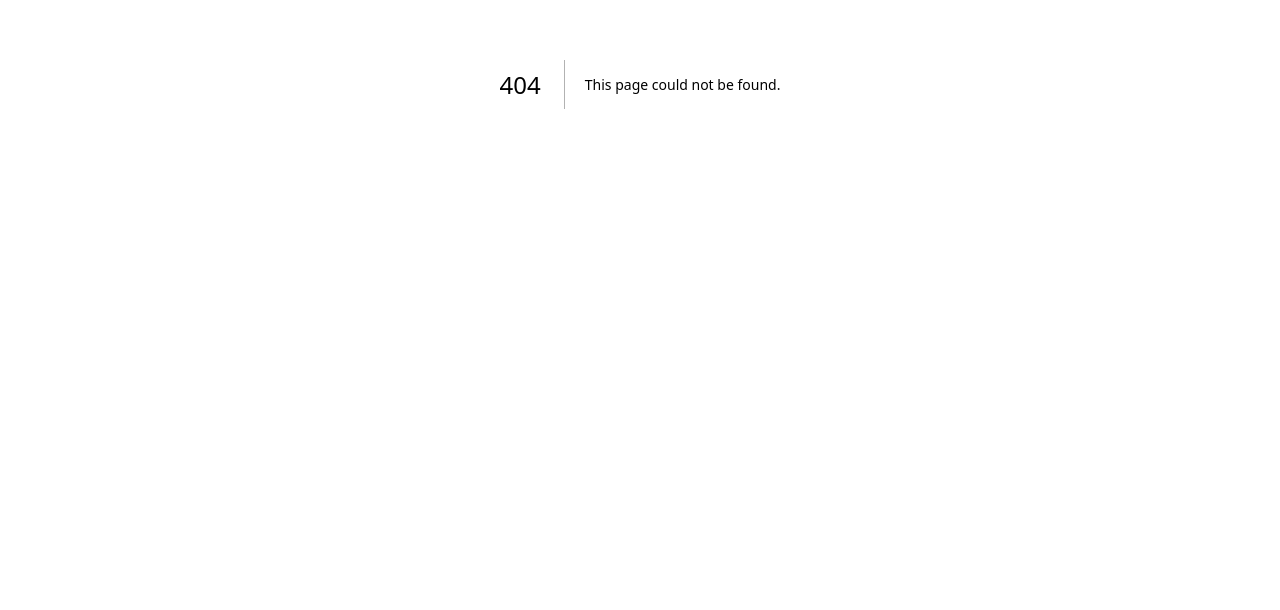
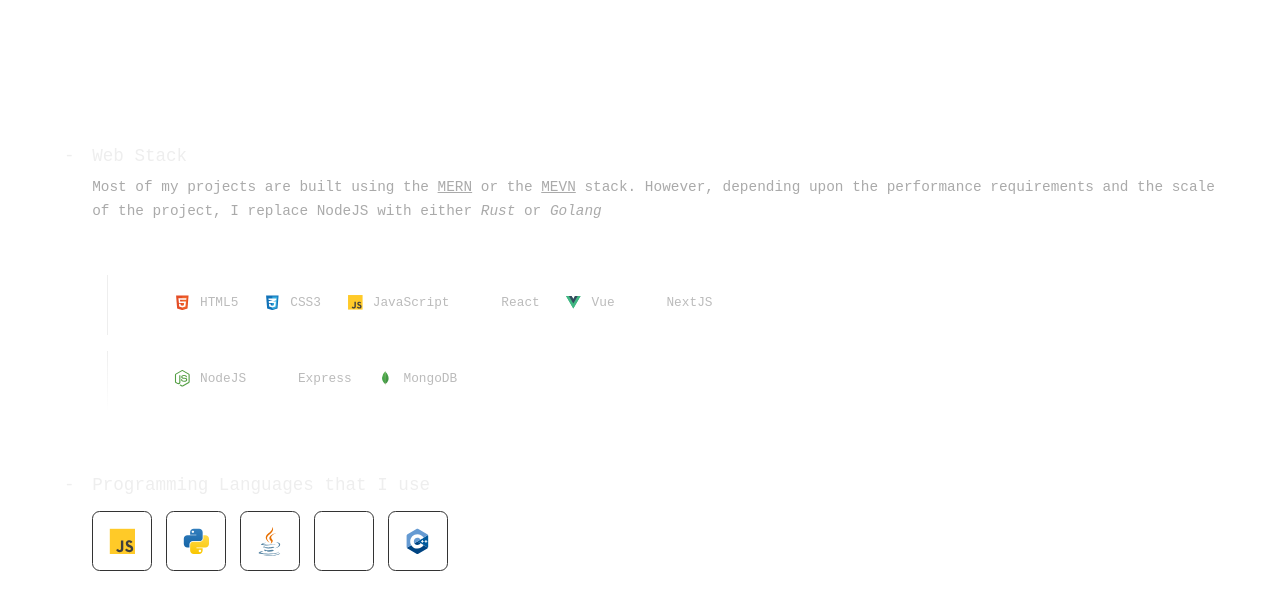
Before and after one commit to soumit-s/soumit-s.github.io, a Next.js app: page /home/Stack in a window 1280 px wide. Before the commit this address had no page. Shown: the part 316-926 px from the top of the page. Before the commit the page ends 800 px from the top, so only its background shows below. Built offline with nearby package versions, Linux system fonts and the light colour scheme.

Commit message:
Tech stack section

```diff
--- /dev/null
+++ b/src/pages/home/Stack.js
@@ -0,0 +1,246 @@
+import styles from '@/styles/home/Stack.module.css'
+import SvgCppComponent from '@/svgs/SvgCppComponent'
+
+import SvgCssComponent from '@/svgs/SvgCssComponent'
+import SvgExpressComponent from '@/svgs/SvgExpressComponent'
+import SvgHtmlComponent from '@/svgs/SvgHtmlComponent'
+import SvgJavaComponent from '@/svgs/SvgJavaComponent'
+import SvgJsComponent from '@/svgs/SvgJsComponent'
+import SvgMongoComponent from '@/svgs/SvgMongoComponent'
+import SvgNextjsComponent from '@/svgs/SvgNextjsComponent'
+import SvgNodeJsComponent from '@/svgs/SvgNodeJsComponent'
+import SvgPythonComponent from '@/svgs/SvgPythonComponent'
+import SvgReactComponent from '@/svgs/SvgReactComponent'
+import SvgRustComponent from '@/svgs/SvgRustComponent'
+import SvgVueComponent from '@/svgs/SvgVueComponent'
+
+import React from 'react'
+
+import { forwardRef } from 'react'
+
+export default function Stack() {
+	return (
+		<div className={styles.holder}>
+			<div className={styles.content}>
+				<p className={styles.head}>These are the things I use</p>
+				<div className={styles.topics}>
+					<WebStackTopic />
+					<LanguagesIUseTopic/>
+				</div>
+			</div>
+		</div>
+	)
+}
+
+
+function WebStackTopic() {
+	return (
+		<Topic name={'Web Stack'}>
+			<span>
+				Most of my projects are built using the <u>MERN</u> or the <u>MEVN</u> stack.
+				However, depending upon the performance requirements and the scale of the project, I replace
+				NodeJS with either <i>Rust</i> or <i>Golang</i>
+			</span>
+			<CollapsableList>
+				<FrontendStack svl='1.3em' />
+				<BackendStack svl='1.3em' />
+			</CollapsableList>
+		</Topic>)
+}
+
+function LanguagesIUseTopic() {
+	let [iconWidth, iconHeight] = ['2em', '2em']
+
+	return (
+		<Topic name='Programming Languages that I use'>
+			<div className={styles.langList} style={{paddingTop: '0.5em'}}>
+				<Language name='JavaScript'>
+					<SvgJsComponent width={iconWidth} height={iconHeight} />
+				</Language>
+				<Language name='Python'>
+					<SvgPythonComponent width={iconWidth} height={iconHeight}/>
+				</Language>
+				<Language name='Java'>
+					<SvgJavaComponent width={iconWidth} height={iconHeight}/>
+				</Language>
+				<Language name='Rust'>
+					<SvgRustComponent width={iconWidth} height={iconHeight} color='white' />
+				</Language>
+				<Language name='Cpp'>
+					<SvgCppComponent width={iconWidth} height={iconHeight}/>
+				</Language>
+			</div>
+		</Topic>
+	)
+}
+
+
+
+const FrontendStack = forwardRef(({ svl }, ref) => {
+	return (
+		<Category name='Frontend' ref={ref}>
+			<Fw name='HTML5'>
+				<SvgHtmlComponent width={svl} height={svl} />
+			</Fw>
+			<Fw name='CSS3'>
+				<SvgCssComponent width={svl} height={svl} />
+			</Fw>
+			<Fw name='JavaScript'>
+				<SvgJsComponent width={svl} height={svl} />
+			</Fw>
+			<Fw name='React'>
+				<SvgReactComponent width={svl} height={svl} color='white' />
+			</Fw>
+			<Fw name='Vue'>
+				<SvgVueComponent width={svl} height={svl} />
+			</Fw>
+			<Fw name='NextJS'>
+				<SvgNextjsComponent width={svl} height={svl} color='white' />
+			</Fw>
+		</Category>
+	)
+})
+
+const BackendStack = forwardRef(({ svl }, ref) => {
+	return (
+		<Category name='Backend' ref={ref}>
+			<Fw name='NodeJS'>
+				<SvgNodeJsComponent width={svl} height={svl} />
+			</Fw>
+			<Fw name='Express'>
+				<SvgExpressComponent width={svl} height={svl} color='white' />
+			</Fw>
+			<Fw name='MongoDB'>
+				<SvgMongoComponent width={svl} height={svl} />
+			</Fw>
+		</Category>
+	)
+})
+
+
+
+
+function Fw({ name, children }) {
+	return (
+		<div className={styles.fw}>
+			<div>{children}</div>
+			<div>{name}</div>
+		</div>
+	)
+}
+
+function FwList({ frameworks }) {
+	return (
+		<div className={styles.fwList}>
+			{
+				frameworks.map((fw, i) => (
+					<div key={i}>{fw}</div>
+				))
+			}
+		</div>
+	)
+}
+
+function Category({ name, children }) {
+	return (
+		<div className={styles.category}>
+			<p className={styles.categoryName}>{name}</p>
+			<div>
+				<FwList frameworks={children} />
+			</div>
+		</div>
+	)
+}
+
+function VertWire({ height, color, img }) {
+	const style = {
+		borderLeft: '1px solid',
+		height
+	};
+
+	if (color) {
+		style.borderColor = color;
+	} else if (img) {
+		style.borderImage = img;
+	}
+
+	return (
+		<div style={style}></div>
+	)
+}
+
+function HoriWire({ width, color }) {
+	return (
+		<div style={{
+			borderTop: '1px dashed',
+			borderColor: color,
+			width,
+		}}></div>
+	)
+}
+
+const NodePointSvg = forwardRef(function NodePointSvg({ width, height, color }, ref) {
+	return (
+		<svg width={width} height={height} viewBox="0 0 32 32" display='block' ref={ref}>
+			<circle
+				fill='transparent'
+				stroke={color} strokeWidth='2'
+				cx='16' cy='16' r='14.5' />
+			<circle
+				fill='none'
+				stroke={color}
+				cx='16' cy='16' r='8' />
+		</svg>
+	)
+})
+
+function CollapsableList({ children, wcolor = '#eee' }) {
+	return (
+		<div>
+			{
+				children.map((v, i) => (
+					<div key={i} className={styles.clistEl} data-last-el={i + 1 == children.length}>
+						<div className={styles.clistEl_Joint}>
+							<NodePointSvg width='1em' height='1em' color='white' />
+							<HoriWire width='1cm' color='white' />
+						</div>
+						<div className={styles.clistEl_Content}>{v}</div>
+					</div>
+				))
+			}
+		</div>
+	)
+}
+
+function Topic({ name, children }) {
+	if (children instanceof Array) {
+		var desc = children[0]
+		var body = children.length > 1 ? children.slice(1) : null
+	} else {
+		var desc = children
+		var body = null
+	}
+
+	return (
+		<div className={styles.topic}>
+			<div className={styles.topicHead}>
+				<div className={styles.topicFolder}> - </div>
+				<div>
+					<div className={styles.topicName}>{name}</div>
+					<div className={styles.topicDesc}>{desc}</div>
+				</div>
+			</div>
+			<div className={styles.topicBody}>
+				{body}
+			</div>
+		</div>
+	)
+}
+
+function Language({ name, children }) {
+	return (
+		<div className={styles.lang} data-tooltip={name}>
+			{children}
+		</div>
+	)
+}
```
